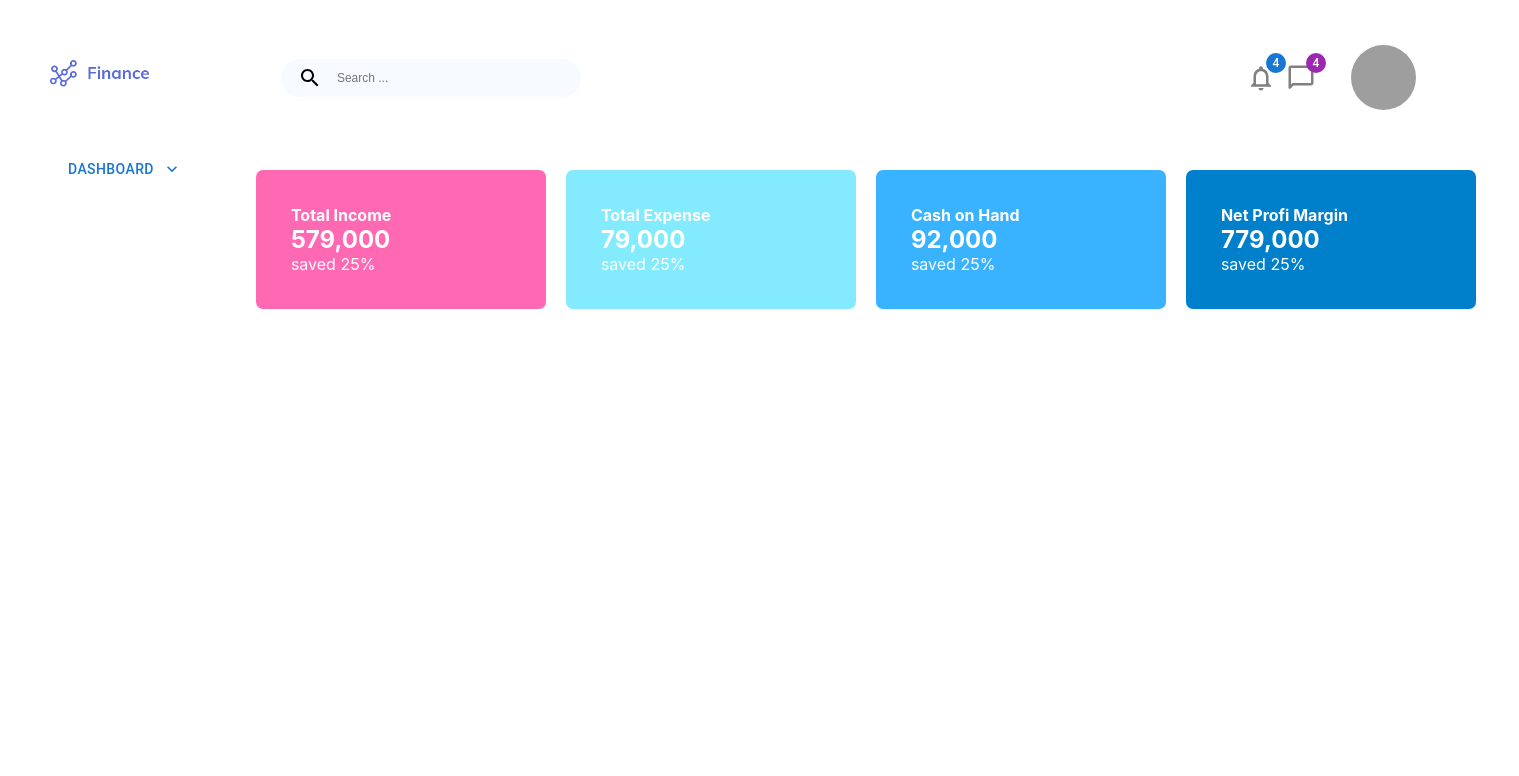
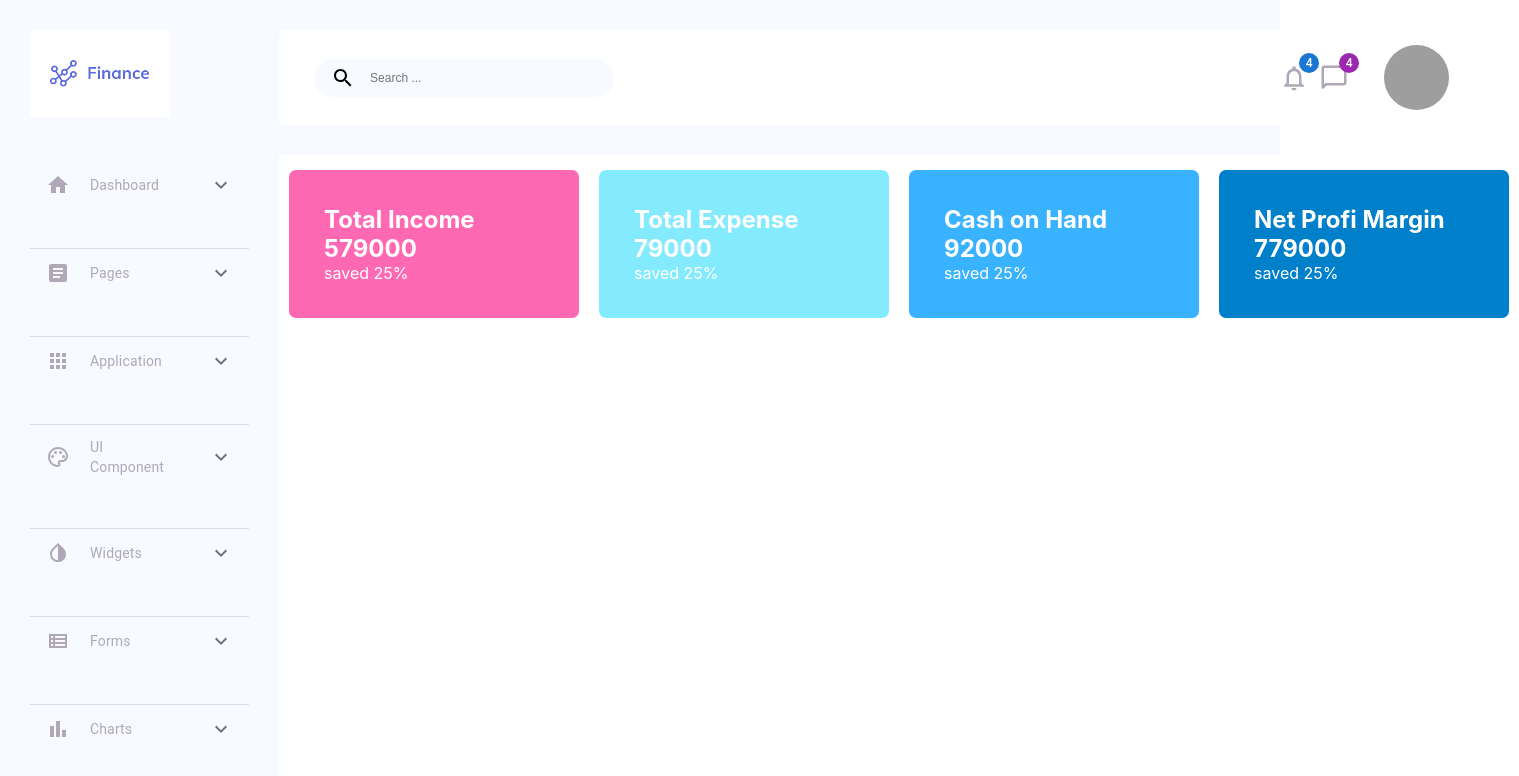
Before and after one commit to codetrain1984/Admin-panel, a React (Create React App) app: page / in a window 1280 px wide. Shown: the top 776 px of the page, 1519 px wide, since content can reach past the window. Built offline with nearby package versions, Linux system fonts and the light colour scheme; grey boxes are pictures that could not be loaded.

Commit message:
Sidebar is added

```diff
--- a/src/App.css
+++ b/src/App.css
@@ -3,7 +3,9 @@
   padding: 0;
   box-sizing: border-box;
 }
-
+.App {
+  background-color: #f7faff;
+}
 main {
   flex: 1;
   display: flex;
--- a/src/Components/Dashboard/components/DashboardBox.jsx
+++ b/src/Components/Dashboard/components/DashboardBox.jsx
@@ -1,11 +1,12 @@
 import DashboardCounter from './DashboardCounter'
 
 export default function DashboardBox({ title, price, className }) {
+  console.log(price)
   return (
     <div className={`dashboard-box ${className}`}>
-      <h4>{title}</h4>
+      <h2>{title}</h2>
       <h2>
-        {/* <DashboardCounter price={price} /> */}
+        {/* <DashboardCounter /> */}
         {price}
       </h2>
       <p>saved 25%</p>
--- a/src/Components/Dashboard/components/DashboardCounter.jsx
+++ b/src/Components/Dashboard/components/DashboardCounter.jsx
@@ -1,19 +1,19 @@
 import React, { useEffect, useState } from 'react'
 
 export default function DashboardCounter({ price }) {
-  console.log(price)
+  console.log('Counter run')
   const [boxCounter, setBoxCounter] = useState(0)
-  useEffect(() => {
-    let interval = setInterval(() => {
-      setBoxCounter((prev) => prev + 100)
-    }, 1)
+  // useEffect(() => {
+  //   let interval = setInterval(() => {
+  //     setBoxCounter((prev) => prev + 100)
+  //   }, 1)
 
-    if (boxCounter == { price }) {
-      clearInterval(interval)
-    }
+  //   if (boxCounter === 100000) {
+  //     clearInterval(interval)
+  //   }
 
-    return () => clearInterval(interval)
-  }, [boxCounter])
+  //   return () => clearInterval(interval)
+  // }, [boxCounter])
 
   return <span>{boxCounter}</span>
 }
--- a/src/Components/Dashboard/hooks/useDashboard.js
+++ b/src/Components/Dashboard/hooks/useDashboard.js
@@ -2,22 +2,22 @@ const useDashboard = () => {
   const dashboardData = [
     {
       title: 'Total Income',
-      price: '579,000',
+      price: '579000',
       className: 'one',
     },
     {
       title: 'Total Expense',
-      price: '79,000',
+      price: '79000',
       className: 'two',
     },
     {
       title: 'Cash on Hand',
-      price: '92,000',
+      price: '92000',
       className: 'three',
     },
     {
       title: 'Net Profi Margin',
-      price: '779,000',
+      price: '779000',
       className: 'four',
     },
   ]
--- a/src/Components/Header/Header.jsx
+++ b/src/Components/Header/Header.jsx
@@ -10,7 +10,7 @@ export default function Header() {
     <div className="header">
       <div className="header-container">
         <div className="header-search">
-          <SearchIcon className="search-logo" />
+          <SearchIcon className="search-logo" color="#B0A8B9" />
           <input type="text" placeholder="Search ..." />
         </div>
         <div className="header-notification">
@@ -22,7 +22,11 @@ export default function Header() {
             >
               <NotificationsNoneOutlinedIcon
                 className="notif-icon"
-                sx={{ fontSize: 30, color: 'gray', backgroundColor: 'white' }}
+                sx={{
+                  fontSize: 30,
+                  color: '#B0A8B9',
+                  backgroundColor: 'white',
+                }}
               />
             </Badge>
             <Badge
@@ -32,7 +36,11 @@ export default function Header() {
             >
               <ChatBubbleOutlineRoundedIcon
                 className="notif-icon"
-                sx={{ fontSize: 30, color: 'gray', backgroundColor: 'white' }}
+                sx={{
+                  fontSize: 30,
+                  color: '#B0A8B9',
+                  backgroundColor: 'white',
+                }}
               />
             </Badge>
           </div>
--- /dev/null
+++ b/src/Components/Sidebar/Components/SidebarBox.jsx
@@ -0,0 +1,59 @@
+import React from 'react'
+import {
+  Accordion,
+  AccordionDetails,
+  AccordionSummary,
+  Typography,
+} from '@mui/material'
+import ExpandMoreIcon from '@mui/icons-material/ExpandMore'
+
+export default function SidebarBox({
+  title,
+  icon,
+  subtitle1,
+  subtitle2,
+  subtitle3,
+}) {
+  return (
+    <Accordion
+      sx={{
+        backgroundColor: 'transparent',
+        border: 'none',
+        outline: 'none',
+        boxShadow: 'none',
+        marginTop: 5,
+        position: 'sticky',
+      }}
+    >
+      <AccordionSummary
+        expandIcon={<ExpandMoreIcon />}
+        aria-controls="panel1a-content"
+        id="panel1a-header"
+      >
+        <div className="accordion-title">
+          {icon}
+          <Typography
+            variant="body2"
+            sx={{ color: '#B0A8B9' }}
+            ml="20px"
+            mr="45px"
+          >
+            {title}
+          </Typography>
+        </div>
+      </AccordionSummary>
+      <AccordionDetails sx={{ marginLeft: 5 }}>
+        <Typography variant="body2" sx={{ color: '#B0A8B9', fontSize: 12 }}>
+          {subtitle1}
+        </Typography>
+        <Typography
+          variant="body2"
+          sx={{ color: '#B0A8B9', fontSize: 12 }}
+          mt="10px"
+        >
+          {subtitle2}
+        </Typography>
+      </AccordionDetails>
+    </Accordion>
+  )
+}
--- a/src/Components/Sidebar/Sidebar.css
+++ b/src/Components/Sidebar/Sidebar.css
@@ -9,3 +9,7 @@
 .sidebar-items {
   padding: 30px;
 }
+.accordion-title {
+  display: flex;
+  align-items: center;
+}
--- a/src/Components/Sidebar/Sidebar.jsx
+++ b/src/Components/Sidebar/Sidebar.jsx
@@ -1,13 +1,17 @@
 import React from 'react'
 import './Sidebar.css'
-import SidebarBox from './SidebarBox/SidebarBox'
+import SidebarBox from './Components/SidebarBox'
+import useSidebar from './useSidebar'
 
 export default function Sidebar() {
+  const { sidebarData } = useSidebar()
   return (
     <div className="sidebar">
       <img className="sidebar-logo" src="/Images/logo.png" alt="Logo" />
       <div className="sidebar-container">
-        <SidebarBox />
+        {sidebarData.map((sidebar) => (
+          <SidebarBox key={sidebar.icon} {...sidebar} />
+        ))}
       </div>
     </div>
   )
--- a/src/Components/Sidebar/SidebarBox/SidebarBox.jsx
+++ /dev/null
@@ -1,110 +0,0 @@
-import React from 'react'
-import { styled, alpha } from '@mui/material/styles'
-import Button from '@mui/material/Button'
-import Menu from '@mui/material/Menu'
-import MenuItem from '@mui/material/MenuItem'
-import EditIcon from '@mui/icons-material/Edit'
-import Divider from '@mui/material/Divider'
-import ArchiveIcon from '@mui/icons-material/Archive'
-import FileCopyIcon from '@mui/icons-material/FileCopy'
-import MoreHorizIcon from '@mui/icons-material/MoreHoriz'
-import KeyboardArrowDownIcon from '@mui/icons-material/KeyboardArrowDown'
-
-const StyledMenu = styled((props) => (
-  <Menu
-    elevation={0}
-    anchorOrigin={{
-      vertical: 'bottom',
-      horizontal: 'right',
-    }}
-    transformOrigin={{
-      vertical: 'top',
-      horizontal: 'right',
-    }}
-    {...props}
-  />
-))(({ theme }) => ({
-  '& .MuiPaper-root': {
-    borderRadius: 6,
-    marginTop: theme.spacing(1),
-    minWidth: 180,
-    color:
-      theme.palette.mode === 'light'
-        ? 'rgb(55, 65, 81)'
-        : theme.palette.grey[300],
-    boxShadow:
-      'rgb(255, 255, 255) 0px 0px 0px 0px, rgba(0, 0, 0, 0.05) 0px 0px 0px 1px, rgba(0, 0, 0, 0.1) 0px 10px 15px -3px, rgba(0, 0, 0, 0.05) 0px 4px 6px -2px',
-    '& .MuiMenu-list': {
-      padding: '4px 0',
-    },
-    '& .MuiMenuItem-root': {
-      '& .MuiSvgIcon-root': {
-        fontSize: 18,
-        color: theme.palette.text.secondary,
-        marginRight: theme.spacing(1.5),
-      },
-      '&:active': {
-        backgroundColor: alpha(
-          theme.palette.primary.main,
-          theme.palette.action.selectedOpacity,
-        ),
-      },
-    },
-  },
-}))
-
-export default function SidebarBox() {
-  const [anchorEl, setAnchorEl] = React.useState(null)
-  const open = Boolean(anchorEl)
-  const handleClick = (event) => {
-    setAnchorEl(event.currentTarget)
-  }
-
-  const handleClose = () => {
-    setAnchorEl(null)
-  }
-
-  return (
-    <div className="sidebar-items">
-      <Button
-        id="demo-customized-button"
-        aria-controls={open ? 'demo-customized-menu' : undefined}
-        aria-haspopup="true"
-        aria-expanded={open ? 'true' : undefined}
-        // variant="contained"
-        disableElevation
-        onClick={handleClick}
-        endIcon={<KeyboardArrowDownIcon />}
-      >
-        Dashboard
-      </Button>
-      <StyledMenu
-        id="demo-customized-menu"
-        MenuListProps={{
-          'aria-labelledby': 'demo-customized-button',
-        }}
-        anchorEl={anchorEl}
-        open={open}
-        onClose={handleClose}
-      >
-        <MenuItem onClick={handleClose} disableRipple>
-          <EditIcon />
-          Edit
-        </MenuItem>
-        <MenuItem onClick={handleClose} disableRipple>
-          <FileCopyIcon />
-          Duplicate
-        </MenuItem>
-        <Divider sx={{ my: 0.5 }} />
-        <MenuItem onClick={handleClose} disableRipple>
-          <ArchiveIcon />
-          Archive
-        </MenuItem>
-        <MenuItem onClick={handleClose} disableRipple>
-          <MoreHorizIcon />
-          More
-        </MenuItem>
-      </StyledMenu>
-    </div>
-  )
-}
--- /dev/null
+++ b/src/Components/Sidebar/useSidebar.js
@@ -0,0 +1,62 @@
+import HomeIcon from '@mui/icons-material/Home'
+import ArticleIcon from '@mui/icons-material/Article'
+import AppsIcon from '@mui/icons-material/Apps'
+import PaletteOutlinedIcon from '@mui/icons-material/PaletteOutlined'
+import InvertColorsIcon from '@mui/icons-material/InvertColors'
+import ViewListOutlinedIcon from '@mui/icons-material/ViewListOutlined'
+import BarChartOutlinedIcon from '@mui/icons-material/BarChartOutlined'
+
+const useSidebar = () => {
+  const sidebarData = [
+    {
+      title: 'Dashboard',
+      icon: <HomeIcon sx={{ color: '#B0A8B9' }} />,
+      subtitle1: 'Classic',
+      subtitle2: 'Minimal',
+    },
+    {
+      title: 'Pages',
+      icon: <ArticleIcon sx={{ color: '#B0A8B9' }} />,
+      subtitle1: 'Login',
+      subtitle2: 'Register',
+      subtitle3: 'Forgot Password',
+    },
+    {
+      title: 'Application',
+      icon: <AppsIcon sx={{ color: '#B0A8B9' }} />,
+      subtitle1: 'Mail Box',
+      subtitle2: 'Chat',
+      subtitle3: 'FAQ',
+    },
+    {
+      title: 'UI Component',
+      icon: <PaletteOutlinedIcon sx={{ color: '#B0A8B9' }} />,
+      subtitle1: 'Elements',
+      subtitle2: 'Components',
+      subtitle3: 'one',
+    },
+    {
+      title: 'Widgets',
+      icon: <InvertColorsIcon sx={{ color: '#B0A8B9' }} />,
+      subtitle1: 'Chart Box 1',
+      subtitle2: 'Profile Box',
+    },
+    {
+      title: 'Forms',
+      icon: <ViewListOutlinedIcon sx={{ color: '#B0A8B9' }} />,
+      subtitle1: 'Elements',
+      subtitle2: 'Widgets',
+    },
+    {
+      title: 'Charts',
+      icon: <BarChartOutlinedIcon sx={{ color: '#B0A8B9' }} />,
+      subtitle1: 'ChartJS',
+      subtitle2: 'Apex Chart',
+      subtitle3: 'Chart Sparkline',
+    },
+  ]
+
+  return { sidebarData }
+}
+
+export default useSidebar
```
